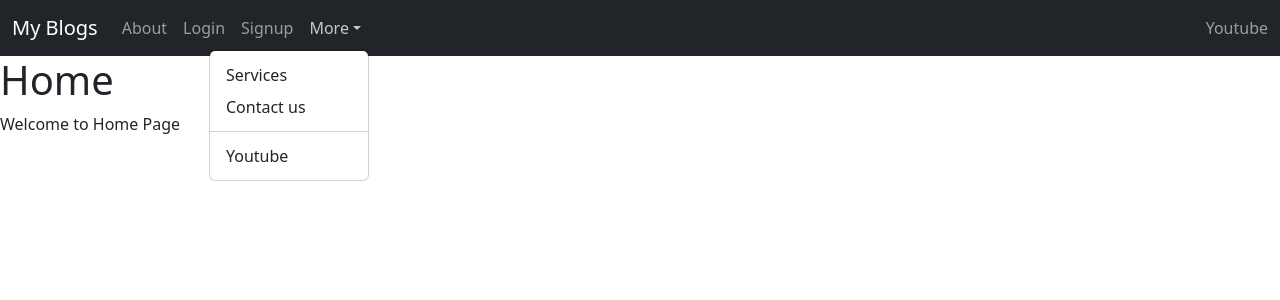
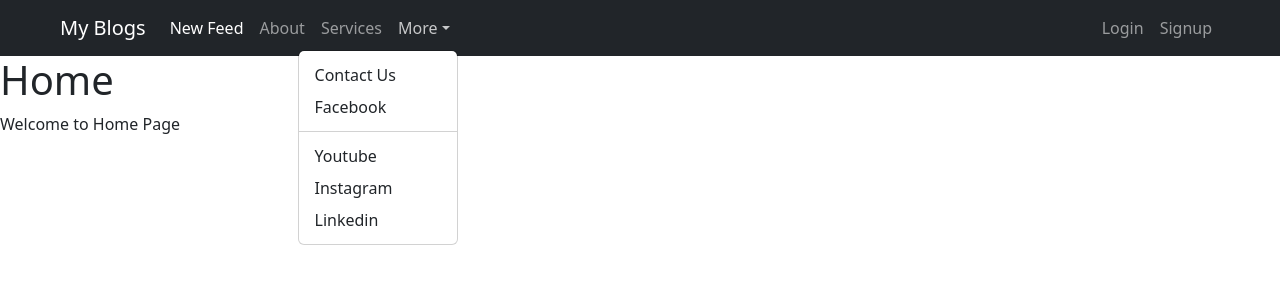
Before and after one commit to rahulsubh/Blogging-Application-Frontend, a React (Create React App) app in the folder blog-app/: page / in a window 1280 px wide. Both pictures are taken after a click on the link "More". Shown: the top 300 px of the page. Built offline with nearby package versions, Linux system fonts and the light colour scheme.

Commit message:
finished login page and done conditional rendering on login logout.

```diff
--- a/blog-app/src/auth/index.js
+++ b/blog-app/src/auth/index.js
@@ -23,9 +23,9 @@ export const doLogout = (next) => {
 //get currentUser
 
 export const getCurrentUserDetail = () => {
-  if (isLoggedIn) {
-    return JSON.parse(localStorage.getItem("data")).user;
+  if (isLoggedIn()) {
+    return JSON.parse(localStorage.getItem("data"))?.user;
   } else {
-    return false;
+    return undefined;
   }
 };
--- a/blog-app/src/components/CustomNavbar.jsx
+++ b/blog-app/src/components/CustomNavbar.jsx
@@ -1,5 +1,5 @@
-import React, { useState } from 'react';
-import { NavLink as ReactLink } from 'react-router-dom';
+import React, { useEffect, useState } from 'react';
+import { NavLink as ReactLink, useNavigate } from 'react-router-dom';
 import {
     Collapse,
     Navbar,
@@ -14,9 +14,28 @@ import {
     DropdownItem,
     NavbarText,
 } from 'reactstrap';
+import { doLogout, getCurrentUserDetail, isLoggedIn } from '../auth';
 
 function CustomNavbar() {
     const [isOpen, setIsOpen] = useState(false);
+
+    const navigate = useNavigate();
+
+    const [login, setLogin] = useState(false);
+    const [user, setUser] = useState(undefined);
+
+    useEffect(() => {
+        setLogin(isLoggedIn());
+        setUser(getCurrentUserDetail());
+    }, [login]);
+
+    const logout = () => {
+        doLogout(() => {
+            //logged out
+            setLogin(false);
+            navigate("/");
+        });
+    };
 
     const toggle = () => setIsOpen(!isOpen);
 
@@ -27,15 +46,25 @@ function CustomNavbar() {
                 dark
                 expand="md"
                 fixed=""
+                className="px-5"
             >
                 <NavbarBrand tag={ReactLink} to="/">My Blogs</NavbarBrand>
                 <NavbarToggler onClick={toggle} />
                 <Collapse isOpen={isOpen} navbar>
                     <Nav className="me-auto" navbar>
                         <NavItem>
+                            <NavLink tag={ReactLink} to="/">New Feed</NavLink>
+                        </NavItem>
+
+
+
+                        <NavItem>
                             <NavLink tag={ReactLink} to="/about">About</NavLink>
                         </NavItem>
                         <NavItem>
+                            <NavLink tag={ReactLink} to="/services">Services</NavLink>
+                        </NavItem>
+                        {/* <NavItem>
                             <NavLink tag={ReactLink} to="/login">
                                 Login
                             </NavLink>
@@ -44,20 +73,67 @@ function CustomNavbar() {
                             <NavLink tag={ReactLink} to="/signup">
                                 Signup
                             </NavLink>
-                        </NavItem>
+                        </NavItem> */}
                         <UncontrolledDropdown nav inNavbar>
                             <DropdownToggle nav caret>
                                 More
                             </DropdownToggle>
                             <DropdownMenu right>
-                                <DropdownItem tag={ReactLink} to="/services">Services</DropdownItem>
-                                <DropdownItem>Contact us</DropdownItem>
+                                <DropdownItem tag={ReactLink} to="/services">Contact Us</DropdownItem>
+                                <DropdownItem>Facebook</DropdownItem>
                                 <DropdownItem divider />
                                 <DropdownItem>Youtube</DropdownItem>
+                                <DropdownItem>Instagram</DropdownItem>
+                                <DropdownItem>Linkedin</DropdownItem>
                             </DropdownMenu>
                         </UncontrolledDropdown>
                     </Nav>
-                    <NavbarText>Youtube</NavbarText>
+                    <Nav navbar>
+
+                        {
+                            login && (
+                                <>
+                                    <NavItem>
+                                        <NavLink tag={ReactLink} to = "/user/profile-info">
+                                            Profile Info
+                                        </NavLink>
+                                    </NavItem>
+
+                                    <NavItem>
+                                        <NavLink tag={ReactLink} to = "/user/dashboard">
+                                            {user.email}
+                                        </NavLink>
+                                    </NavItem>
+
+                                    <NavItem>
+                                        <NavLink onClick={logout}>
+                                            Logout
+                                        </NavLink>
+                                    </NavItem>
+                                </>
+                            )
+                        }
+
+                        {
+                            !login && (
+                                <>
+                                    <NavItem>
+                                        <NavLink tag={ReactLink} to="/login">
+                                            Login
+                                        </NavLink>
+                                    </NavItem>
+                                    <NavItem>
+                                        <NavLink tag={ReactLink} to="/signup">
+                                            Signup
+                                        </NavLink>
+                                    </NavItem>
+                                </>
+                            )
+                        }
+
+                    </Nav>
+
+                    {/* <NavbarText>Youtube</NavbarText> */}
                 </Collapse>
             </Navbar>
         </div>
--- a/blog-app/src/pages/Login.js
+++ b/blog-app/src/pages/Login.js
@@ -16,12 +16,15 @@ import {
 import Base from "../components/Base";
 import { loginUser } from "../services/user-service";
 import { doLogin } from "../auth";
+import { useNavigate } from "react-router-dom";
 
 function Login() {
   const [loginDetail, setLoginDetail] = useState({
     username: "",
     password: "",
   });
+
+  const navigate = useNavigate();
 
   const handleChange = (e, field) => {
     let actualValue = e.target.value;
@@ -52,6 +55,7 @@ function Login() {
         doLogin(data,() => {
             console.log("login detail is saved to local storage.");
             //redirect to user dashboard page
+            navigate("/user/dashboard");
         });
         toast.success("Login Success");
       })
--- a/blog-app/src/pages/user-routs/ProfileInfo.jsx
+++ b/blog-app/src/pages/user-routs/ProfileInfo.jsx
@@ -1,10 +1,13 @@
 import React from 'react'
+import Base from '../../components/Base'
 
 function ProfileInfo() {
   return (
-    <div>
-      Welcome to ProfileInfo.
-    </div>
+    <Base>
+      <div>
+        <h1>Welcome to ProfileInfo.</h1>
+      </div>
+    </Base>
   )
 }
 
--- a/blog-app/src/pages/user-routs/UserDashboard.jsx
+++ b/blog-app/src/pages/user-routs/UserDashboard.jsx
@@ -1,7 +1,9 @@
 import React from "react";
+import Base from "../../components/Base";
 
 function UserDashboard() {
   return (
+    <Base>
       <div>
         <h1>Welcome to user dashboard.</h1>
         <p>
@@ -12,6 +14,7 @@ function UserDashboard() {
           expedita magni, quas odit dolorum, velit cumque eaque voluptate ut aut.
         </p>
       </div>
+    </Base>
   );
 }
 
```
Lines whose indentation alone changed are shown as unchanged.
